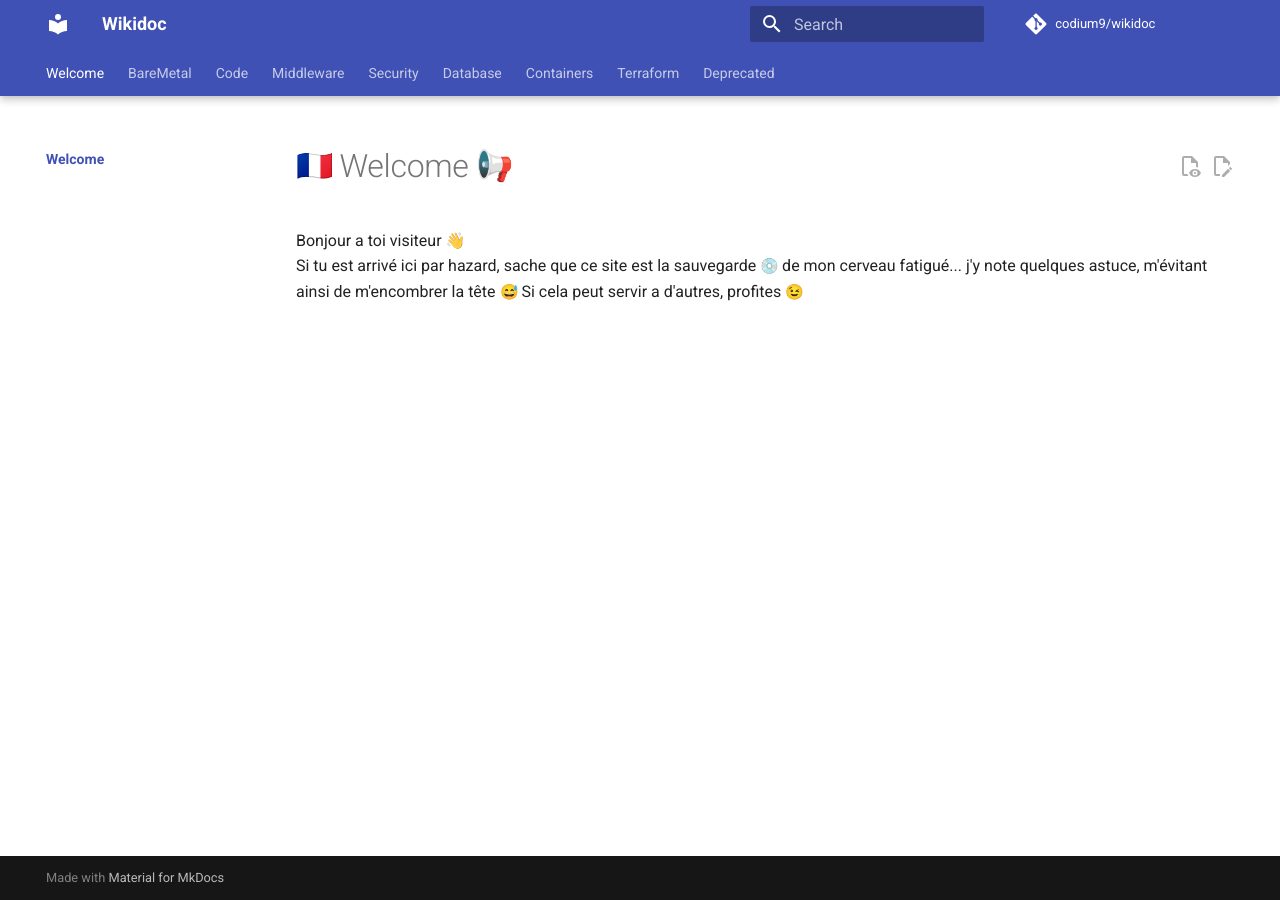
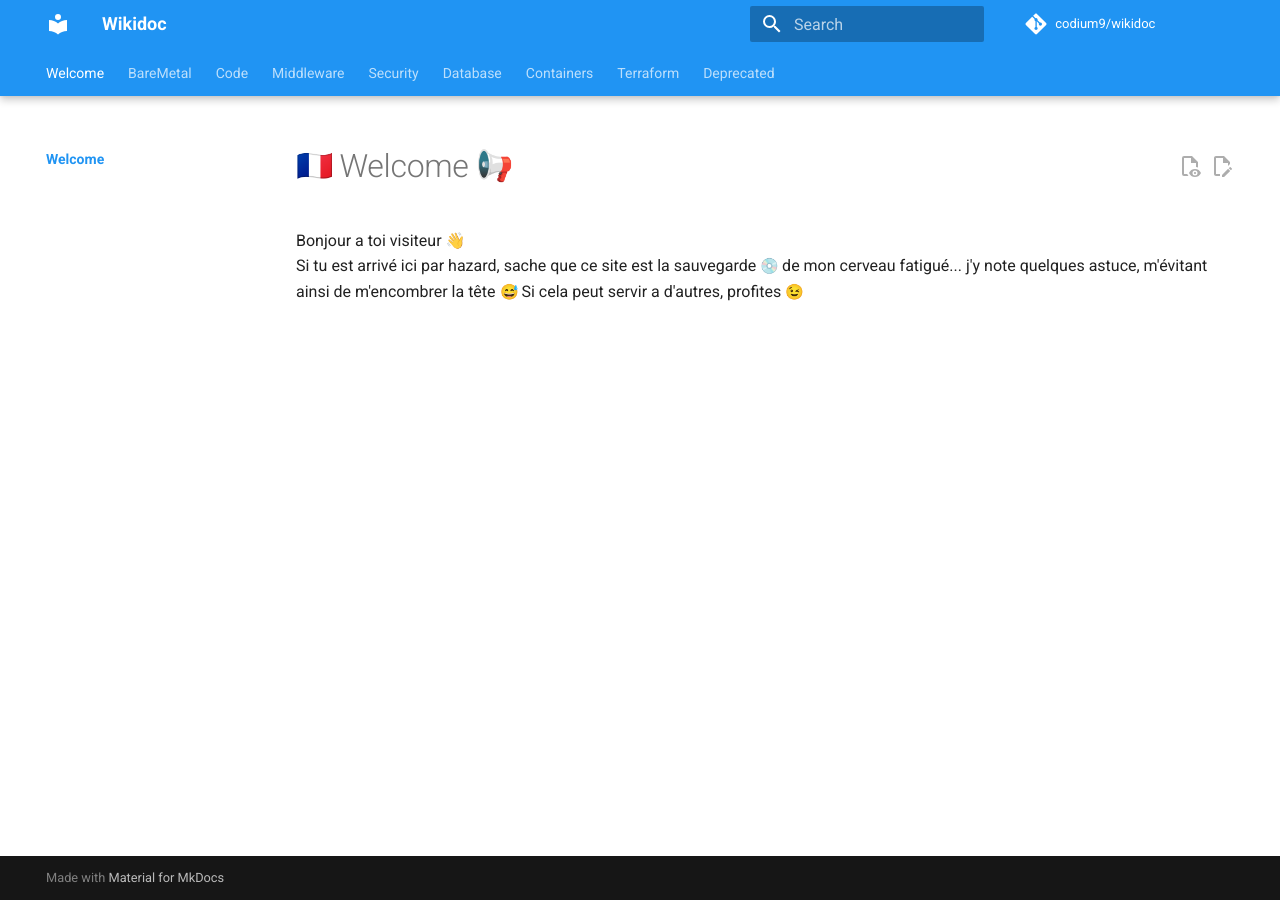
Before and after one commit to codium9/wikidoc, an MkDocs documentation site: the page built from docs/index.md, in a window 1280 px wide. Built offline with MkDocs 1.6.1 and Material for MkDocs 9.7.7, drawn with Linux system fonts in a browser that asks for light colours; emoji names are drawn with the system emoji font; comment, search, counter and statistics services are not loaded.

Commit message:
Update mkdocs.yml
color

```diff
--- a/mkdocs.yml
+++ b/mkdocs.yml
@@ -56,7 +56,7 @@ theme:
  #   - navigation.footer
 
   palette:
-    primary: "indigo"
+    primary: "blue"
     accent: "amber"
 
   include_sidebar: true
```
